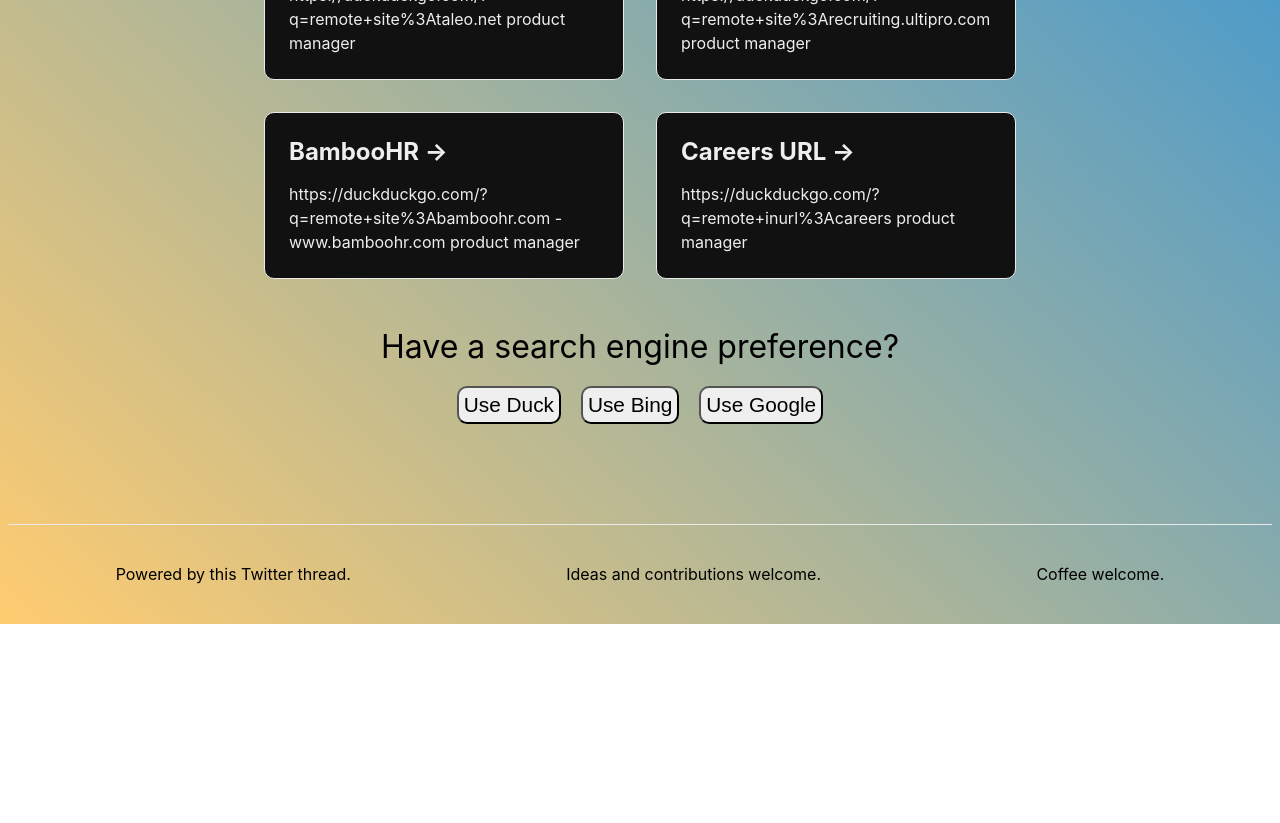
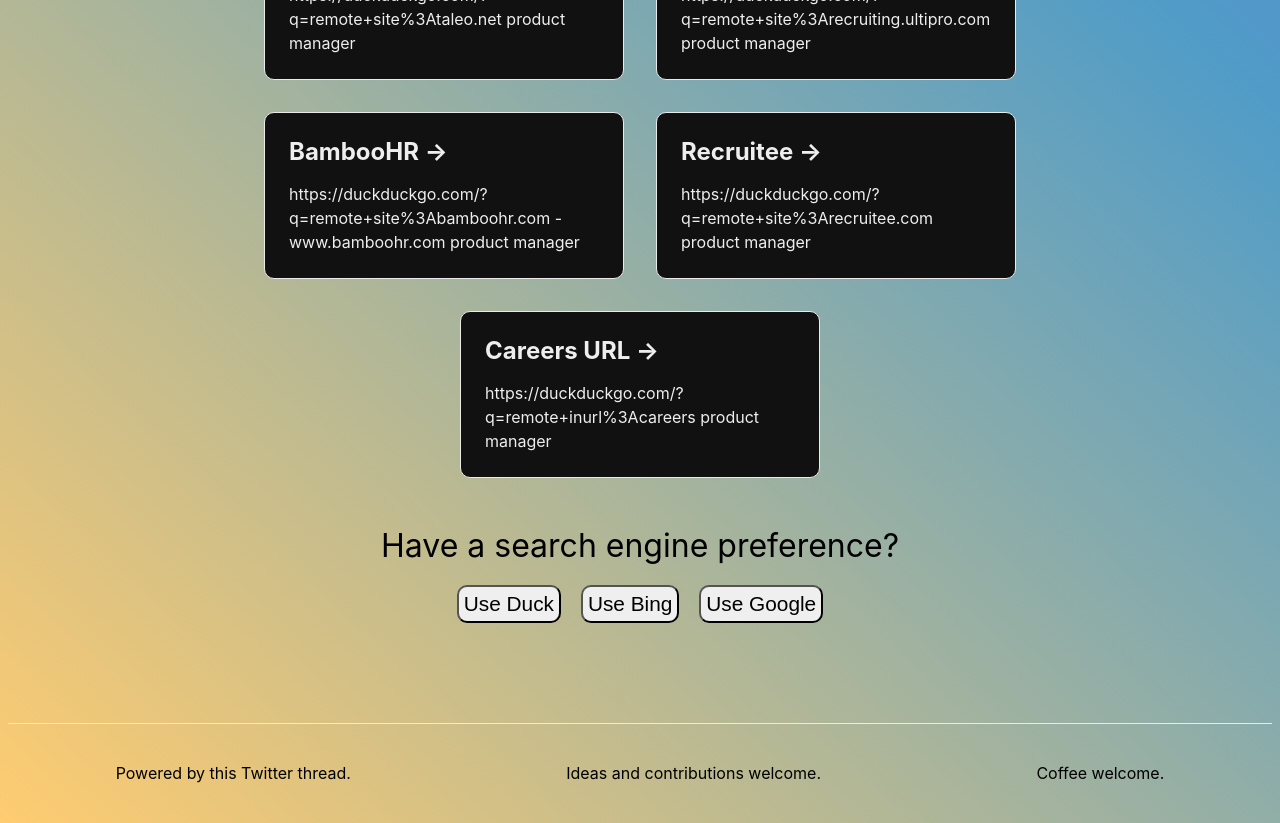
Before and after one commit to bennett-elder/upvoteremote, a Next.js app: page / in a window 1280 px wide. Shown: the part 2120-2943 px from the top of the page. Before the commit the page ends 2744 px from the top, so only its background shows below. Built offline with nearby package versions, Linux system fonts and the light colour scheme.

Commit message:
Add recruitee

```diff
--- a/pages/index.js
+++ b/pages/index.js
@@ -59,6 +59,10 @@
     {
       "title": "BambooHR",
       "querySlug": "site%3Abamboohr.com -www.bamboohr.com"
+    },
+    {
+      "title": "Recruitee",
+      "querySlug": "site%3Arecruitee.com"
     },
     {
       "title": "Careers URL",
```
